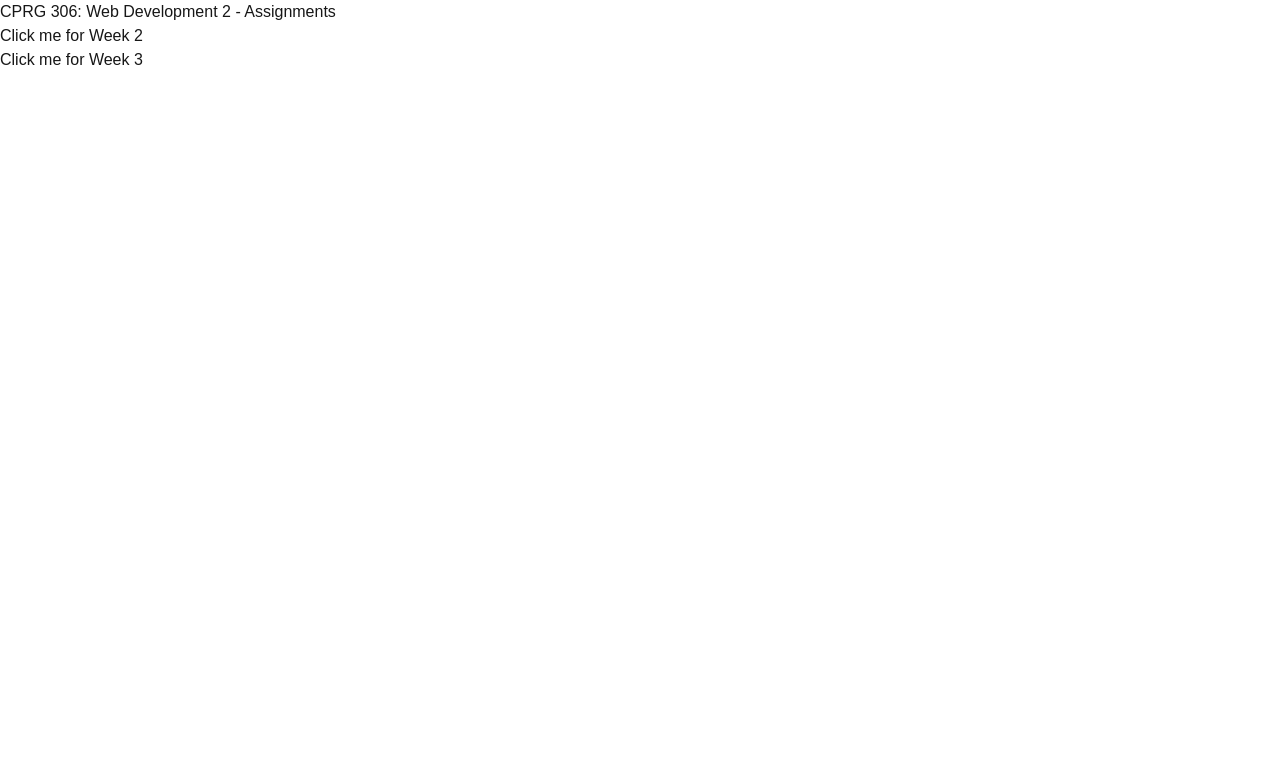
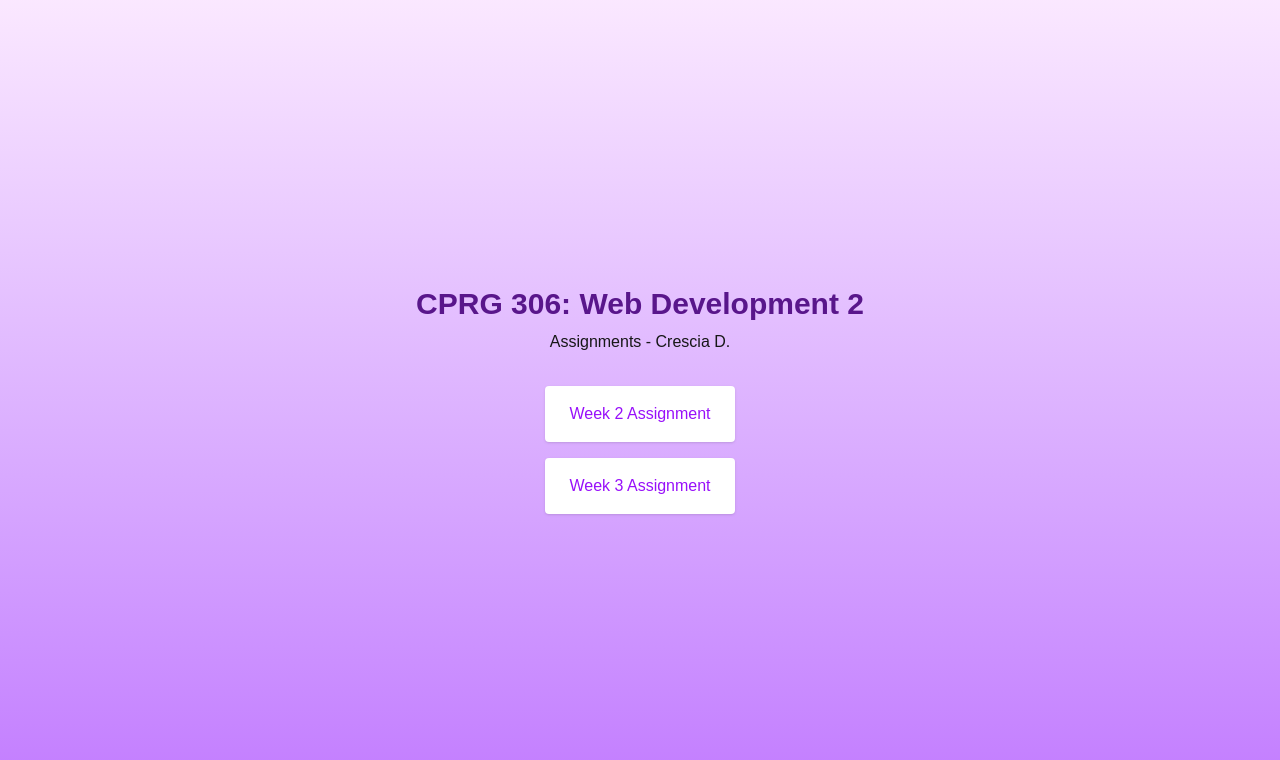
Before and after one commit to cresdom/cprg306-assignments, a Next.js app: page / in a window 1280 px wide. Shown: the top 760 px of the page. Built offline with nearby package versions, Linux system fonts and the light colour scheme.

Commit message:
made landing page prettier

```diff
--- a/app/page.js
+++ b/app/page.js
@@ -2,18 +2,22 @@ import Link from "next/link";
 
 export default function Home() {
   return (
-    <>
-      <header>
-        <h1>CPRG 306: Web Development 2 - Assignments</h1>
+    <div className="min-h-screen flex flex-col items-center justify-center bg-linear-to-t from-purple-400 to-fuchsia-100">
+      <header className="mb-8 text-center">
+        <h1 className="text-3xl font-bold mb-2 text-purple-900">CPRG 306: Web Development 2</h1>
+        <p>Assignments - Crescia D.</p>
       </header>
-      <main>
-        <nav>
-          <Link href="week-2">Click me for Week 2</Link>
-        </nav>
-        <nav>
-          <Link href="week-3">Click me for Week 3</Link>
-        </nav>
+
+      <main className="space-y-4">
+        <div className="bg-white px-6 py-4 rounded shadow">
+          <Link href="week-2" className="text-purple-600 font-light hover:underline">Week 2 Assignment</Link>
+        </div>
+
+        <div className="bg-white px-6 py-4 rounded shadow">
+          <Link href="week-3" className="text-purple-600 font-light hover:underline">Week 3 Assignment</Link>
+        </div>
       </main>
-    </>
+    </div>
+
   );
 }
```
